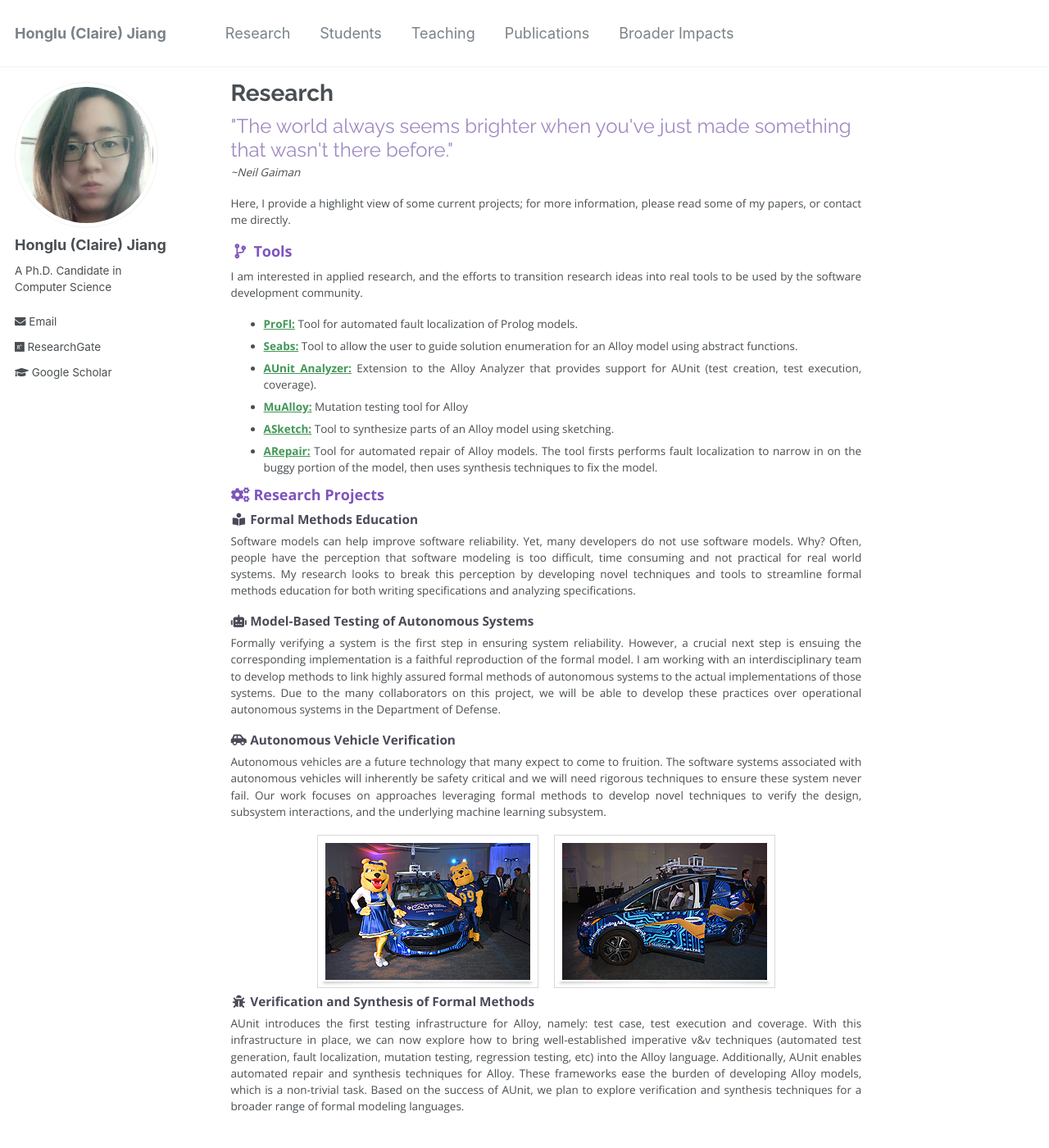
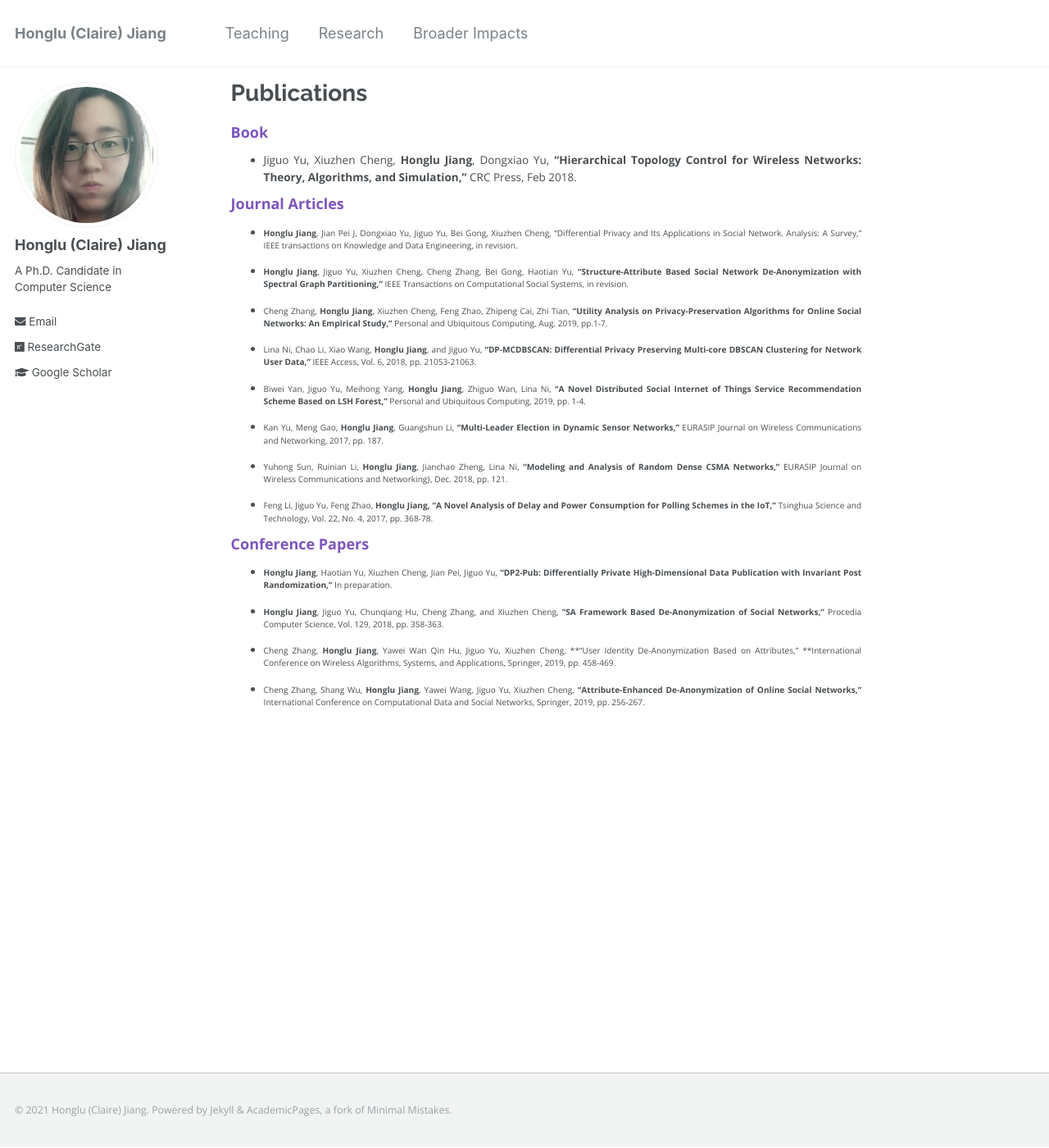
Before and after one commit to hljiang0720/hljiang.github.io, a Jekyll site: the page built from _pages/research.md, in a window 1280 px wide and 1400 px high. Shown: the whole window at 82% size. Built offline with Jekyll 4.4.1, drawn with Linux system fonts in a browser that asks for light colours.

Commit message:
commit md;

```diff
--- a/_pages/research.md
+++ b/_pages/research.md
@@ -1,41 +1,36 @@
 ---
-title: "Research"
-permalink: /research/
+title: "Publications"
+permalink: /publications/
 author_profile: true
 ---
+### Book
 
-<h4>"The world always seems brighter when you've just made something that wasn't there before."</h4>
+* Jiguo Yu, Xiuzhen Cheng, **Honglu Jiang**, Dongxiao Yu, **“Hierarchical Topology Control for Wireless Networks: Theory, Algorithms, and Simulation,”** CRC Press, Feb 2018.
 
- *~Neil Gaiman*
+### Journal Articles
 
+* **Honglu Jiang**, Jian Pei J, Dongxiao Yu, Jiguo Yu, Bei Gong, Xiuzhen Cheng, “Differential Privacy and Its Applications in Social Network. Analysis: A Survey,” IEEE transactions on Knowledge and Data Engineering, in revision.
 
-Here, I provide a highlight view of some current projects; for more information, please read some of my papers, or contact me directly.
+* **Honglu Jiang**, Jiguo Yu, Xiuzhen Cheng, Cheng Zhang, Bei Gong, Haotian Yu, **“Structure-Attribute Based Social Network De-Anonymization with Spectral Graph Partitioning,”** IEEE Transactions on Computational Social Systems, in revision.
 
+* Cheng Zhang, **Honglu Jiang**, Xiuzhen Cheng, Feng Zhao, Zhipeng Cai, Zhi Tian, **“Utility Analysis on Privacy-Preservation Algorithms for Online Social Networks: An Empirical Study,”** Personal and Ubiquitous Computing, Aug. 2019, pp.1-7.
 
+* Lina Ni, Chao Li, Xiao Wang, **Honglu Jiang**, and Jiguo Yu, **“DP-MCDBSCAN: Differential Privacy Preserving Multi-core DBSCAN Clustering for Network User Data,”** IEEE Access, Vol. 6, 2018, pp. 21053-21063.
 
-### <i class="fa fa-fw fa-code-branch" aria-hidden="true"></i> Tools
+* Biwei Yan, Jiguo Yu, Meihong Yang, **Honglu Jiang**, Zhiguo Wan, Lina Ni, **“A Novel Distributed Social Internet of Things Service Recommendation Scheme Based on LSH Forest,”** Personal and Ubiquitous Computing, 2019, pp. 1-4.
 
-I am interested in applied research, and the efforts to transition research ideas into real tools to be used by the software development community.
+* Kan Yu, Meng Gao, **Honglu Jiang**, Guangshun Li, **“Multi-Leader Election in Dynamic Sensor Networks,”** EURASIP Journal on Wireless Communications and Networking, 2017, pp. 187.
 
-  * **[ProFl:](https://github.com/geoorge1d127/ProFl)** Tool for automated fault localization of Prolog models.
-  * **[Seabs:](https://github.com/hljiang0720/Seabs)** Tool to allow the user to guide solution enumeration for an Alloy model using abstract functions.
-  * **[AUnit Analyzer:](https://sites.google.com/view/aunitanalyzer)** Extension to the Alloy Analyzer that provides support for AUnit (test creation, test execution, coverage).
-  * **[MuAlloy:](https://github.com/kaiyuanw/MuAlloy)** Mutation testing tool for Alloy
-  * **[ASketch:](https://github.com/kaiyuanw/ASketch)** Tool to synthesize parts of an Alloy model using sketching.
-  * **[ARepair:](https://github.com/kaiyuanw/ARepair)** Tool for automated repair of Alloy models. The tool firsts performs fault localization to narrow in on the buggy portion of the model, then uses synthesis techniques to fix the model.
+* Yuhong Sun, Ruinian Li, **Honglu Jiang**, Jianchao Zheng, Lina Ni, **“Modeling and Analysis of Random Dense CSMA Networks,”** EURASIP Journal on Wireless Communications and Networking}, Dec. 2018, pp. 121.
 
-### <i class="fa fa-fw fa-cogs" aria-hidden="true"></i> Research Projects
+* Feng Li, Jiguo Yu, Feng Zhao, **Honglu Jiang, “A Novel Analysis of Delay and Power Consumption for Polling Schemes in the IoT,”** Tsinghua Science and Technology, Vol. 22, No. 4, 2017, pp. 368-78.
 
-## <i class="fa fa-fw fa-book-reader" aria-hidden="true"></i> Formal Methods Education
-Software models can help improve software reliability. Yet, many developers do not use software models. Why? Often, people have the perception that software modeling is too difficult, time consuming and not practical for real world systems. My research looks to break this perception by developing novel techniques and tools to streamline formal methods education for both writing specifications and analyzing specifications.
+### Conference Papers
 
-## <i class="fa fa-fw fa-robot" aria-hidden="true"></i> Model-Based Testing of Autonomous Systems
-Formally verifying a system is the first step in ensuring system reliability. However, a crucial next step is ensuing the corresponding implementation is a faithful reproduction of the formal model. I am working with an interdisciplinary team to develop methods to link highly assured formal methods of autonomous systems to the actual implementations of those systems. Due to the many collaborators on this project, we will be able to develop these practices over operational autonomous systems in the Department of Defense.
+* **Honglu Jiang**, Haotian Yu, Xiuzhen Cheng, Jian Pei, Jiguo Yu, **“DP2-Pub: Differentially Private High-Dimensional Data Publication with Invariant Post Randomization,”** In preparation.
 
-## <i class="fa fa-fw fa-car-side" aria-hidden="true"></i> Autonomous Vehicle Verification
-Autonomous vehicles are a future technology that many expect to come to fruition. The software systems associated with autonomous vehicles will inherently be safety critical and we will need rigorous techniques to ensure these system never fail. Our work focuses on approaches leveraging formal methods to develop novel techniques to verify the design, subsystem interactions, and the underlying machine learning subsystem.
+* **Honglu Jiang**, Jiguo Yu, Chunqiang Hu, Cheng Zhang, and Xiuzhen Cheng, **"SA Framework Based De-Anonymization of Social Networks,"** Procedia Computer Science, Vol. 129, 2018, pp. 358-363.
 
-<center><img src="../images/auto2.png" alt="SAE-GM Autodrive Challenge"> &nbsp;&nbsp;&nbsp;<img src="../images/auto3.png" alt="SAE-GM Autodrive Challenge"></center>
+* Cheng Zhang, **Honglu Jiang**, Yawei Wan Qin Hu, Jiguo Yu, Xiuzhen Cheng, **“User Identity De-Anonymization Based on Attributes,” **International Conference on Wireless Algorithms, Systems, and Applications, Springer, 2019, pp. 458-469.
 
-## <i class="fa fa-fw fa-bug" aria-hidden="true"></i> Verification and Synthesis of Formal Methods
-AUnit introduces the first testing infrastructure for Alloy, namely: test case, test execution and coverage. With this infrastructure in place, we can now explore how to bring well-established imperative v&v techniques (automated test generation, fault localization, mutation testing, regression testing, etc) into the Alloy language. Additionally, AUnit enables automated repair and synthesis techniques for Alloy. These frameworks ease the burden of developing Alloy models, which is a non-trivial task. Based on the success of AUnit, we plan to explore verification and synthesis techniques for a broader range of formal modeling languages.
+* Cheng Zhang, Shang Wu, **Honglu Jiang**, Yawei Wang, Jiguo Yu, Xiuzhen Cheng, **“Attribute-Enhanced De-Anonymization of Online Social Networks,”** International Conference on Computational Data and Social Networks, Springer, 2019, pp. 256-267.
```
Also changed, not shown: _data/navigation.yml (+6 -6 lines).
